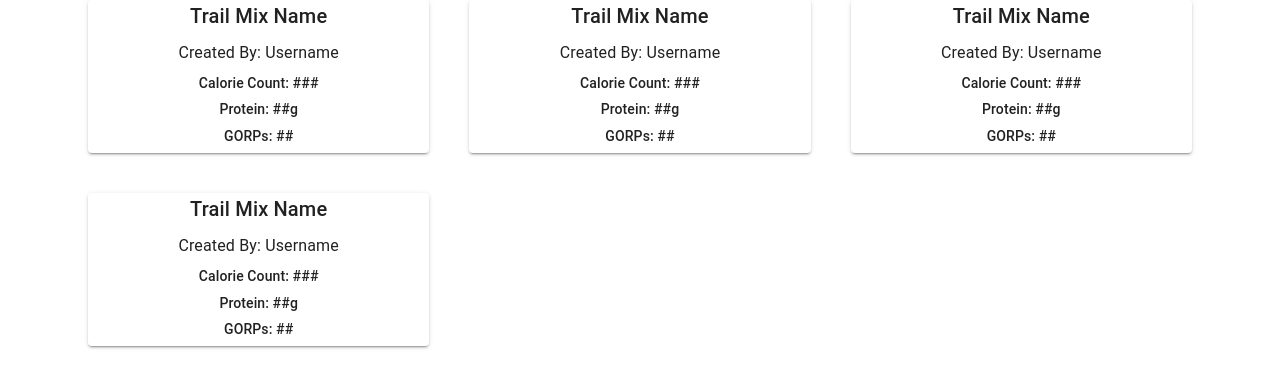
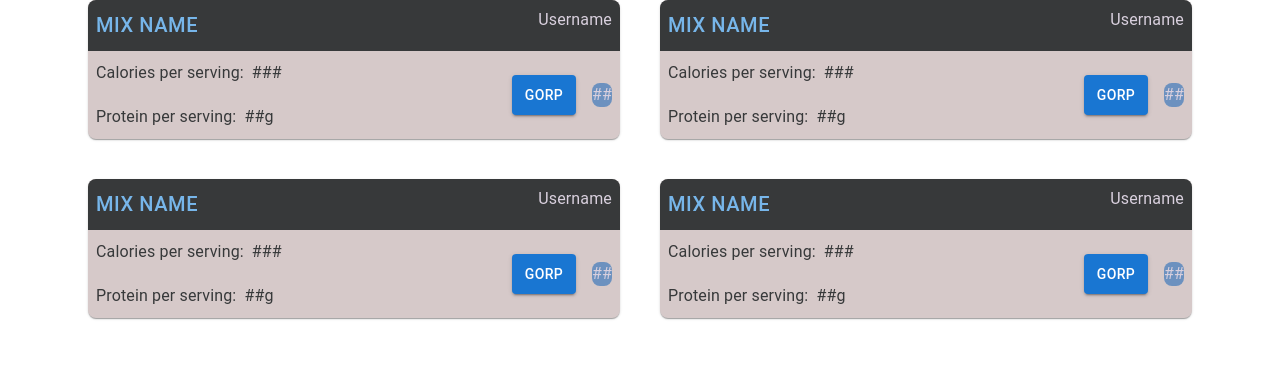
Before and after one commit to youngben97/GORP, a React (Vite) app in the folder client/: page /browsemix in a window 1280 px wide. Shown: the top 388 px of the page. Built offline with nearby package versions, Linux system fonts and the light colour scheme.

Commit message:
mix-item rough draft

```diff
--- a/client/src/components/MixCard.jsx
+++ b/client/src/components/MixCard.jsx
@@ -1,35 +1,68 @@
 import * as React from 'react';
-import { Paper, Grid, Typography, Box} from '@mui/material';
+import { Box, Grid, ThemeProvider, Typography, createTheme, Stack, Button } from '@mui/material';
+
+const theme = createTheme({
+    palette: {
+        background: {
+            secondary: '#D6C9C9',
+            tertiary: '#C7D3DD',
+            quaternary: '#6C91BF',
+            dark: '#37393A',
+        },
+        text: {
+            light: '#D9D0DE',
+            dark: '#37393A',
+            link: '#77B6EA',
+        }
+    }
+})
 
 export default function MixCard() {
     return (
-        <Grid item xs={4}>
-            <Paper elevation={2}>
-                <Box paddingX={1}>
-                  <Typography variant = 'h6' gutterBottom sx={{textAlign: 'center'}}>
-                      Trail Mix Name
-                  </Typography>
+        <ThemeProvider theme={theme}>
+          <Grid item xs={6}>
             <Box
             sx={{
+                bgcolor: 'background.secondary',
+                boxShadow: 1,
+                borderRadius: 2,
+                minWidth: 300,
                 display: 'flex',
-                        flexDirection: 'column',
-                        alignItems: 'center'
+                flexDirection: 'column'
             }}
             >
-                      <Typography variant='subtitle1' gutterBottom>
-                         Created By: Username
-                      </Typography>
-                      <Typography variant='subtitle2' gutterBottom>
-                         Calorie Count: ###
-                      </Typography>
-                      <Typography variant='subtitle2' gutterBottom>
-                         Protein: ##g
-                      </Typography>
-                      <Typography variant='subtitle2' gutterBottom>GORPs: ##</Typography>
+                {/* replace text with a link */}
+              <Stack direction='row' sx={{
+                    bgcolor: 'background.dark',
+                    color: 'text.link',
+                    width: 1,
+                    borderRadius: '8px 8px 0 0',
+                    display: 'flex',
+                    justifyContent: 'space-between'
+                    }}>
+                    <Typography variant='button' sx={{ m: 1, fontSize: 'h6.fontSize'}}> Mix Name</Typography>
+                    <Typography sx={{ m:1, color: 'text.light'}}>Username</Typography>
+              </Stack>
+              <Stack direction='row' sx={{display: 'flex', justifyContent: 'space-between'}}>
+                <Stack sx={{ display: 'flex', justifyContent: 'space-between'}}>
+                  <Stack direction='row' alignItems='center' sx={{color: 'text.dark', borderRadius:2, p:1 }}>
+                    <Typography variant='subtitle1'>Calories per serving:</Typography>
+                    <Typography sx={{textAlign: 'center', mx: 1}}> ### </Typography>
+                  </Stack>
+                  <Stack direction='row' alignItems='center' sx={{color: 'text.dark', borderRadius:2, p:1 }}>
+                    <Typography variant='subtitle1'>Protein per serving:</Typography>
+                    <Typography sx={{textAlign: 'center', mx: 1}}> ##g </Typography>
+                  </Stack>
+                </Stack>
+                <Stack direction='row' alignItems='center' sx={{color: 'text.light', display:'flex', justifyContent:'end'}}>
+                  <Button variant="contained" sx={{ m: 1, p:1 }}>GORP</Button>
+                  <Typography sx={{bgcolor: 'background.quaternary', m: 1, borderRadius:2}}>##</Typography>
+                {/* replace gorp with a button */}
+                </Stack>
+              </Stack>
             </Box>
-                </Box>
-            </Paper>
           </Grid>
+        </ThemeProvider>
     )
 }
 
```
Lines whose indentation alone changed are shown as unchanged.
